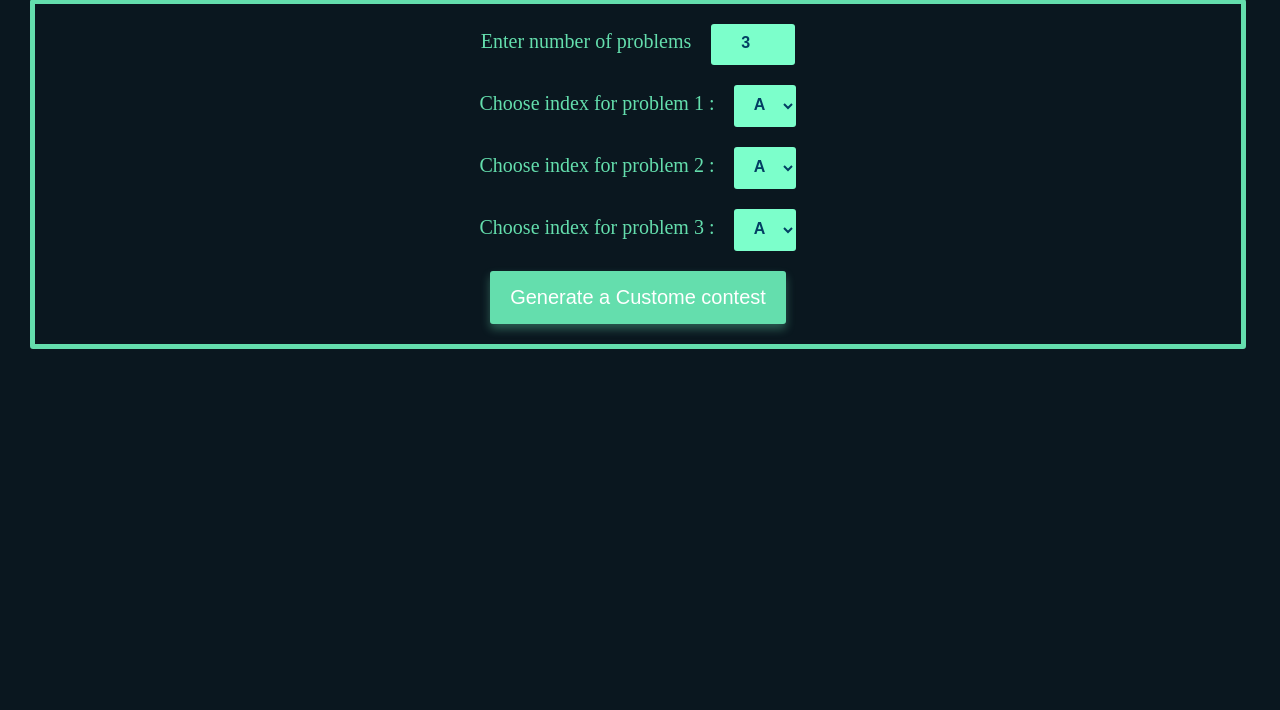
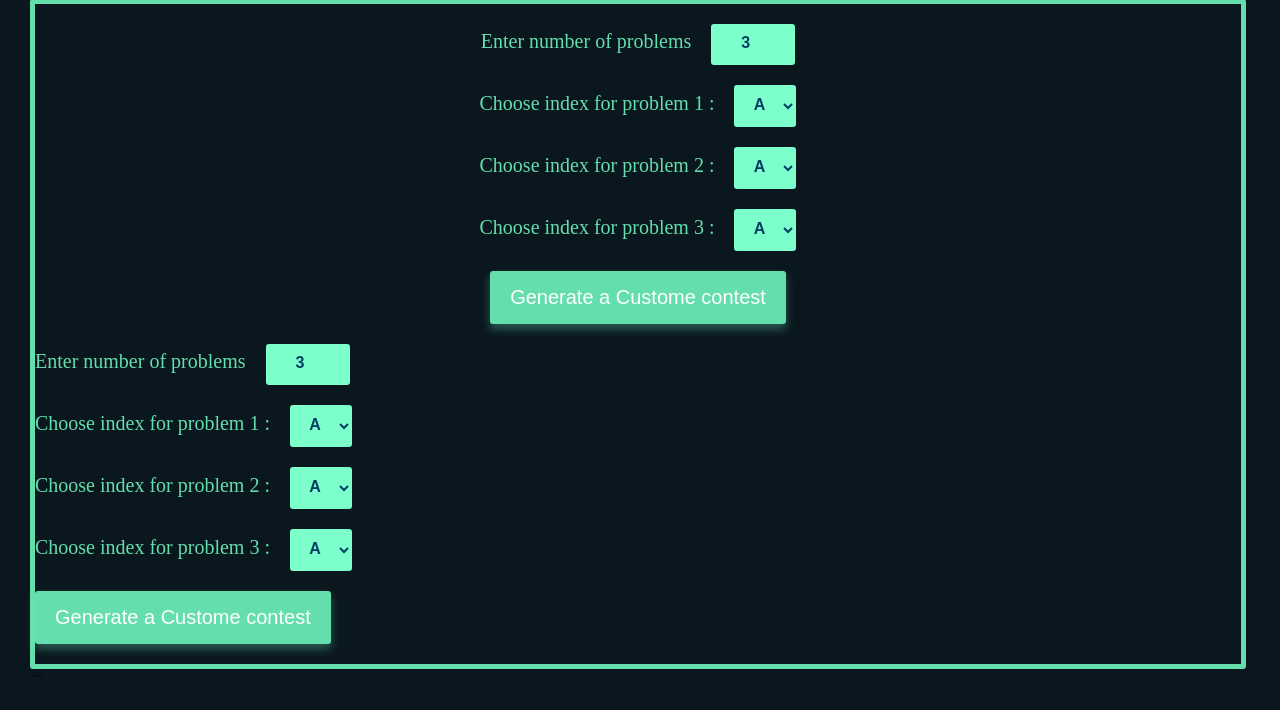
Before and after one commit to FazleRabbbiferdaus172/daily_contest_finder, a Django app: page /custome_problems in a window 1280 px wide. Shown: the part 341-1051 px from the top of the page. Before the commit the page ends 690 px from the top, so only its background shows below. Run offline with Django 3.2, Linux system fonts and the light colour scheme; style sheets or scripts are compiled from the project's sources; some libraries are stand-ins or nearby versions.

Commit message:
urls and views for setting custome problemset

```diff
--- a/dailyRandomContest/urls.py
+++ b/dailyRandomContest/urls.py
@@ -16,7 +16,7 @@ Including another URLconf
 from django.conf.urls import url
 from django.contrib import admin
 from randomContestGenerator.views import (
-    Index, RandomContest, generate_random_contest, Allcontest, CustomeProblems, generate_custome_contest)
+    Index, RandomContest, generate_random_contest, Allcontest, CustomeProblems, generate_custome_contest, set_custome_problemset_struct)
 
 urlpatterns = [
     url(r'^admin/', admin.site.urls),
@@ -30,4 +30,6 @@ urlpatterns = [
         name='generate_random_contest'),
     url(r'^generate_custome_contest', generate_custome_contest,
         name='generate_custome_contest'),
+    url(r'^set_custome_problemset_struct', set_custome_problemset_struct,
+        name='set_custome_problemset_struct'),
 ]
--- a/randomContestGenerator/forms.py
+++ /dev/null
@@ -1 +0,0 @@
-from django import forms
--- a/randomContestGenerator/templates/customeproblems.html
+++ b/randomContestGenerator/templates/customeproblems.html
@@ -31,6 +31,35 @@
         </form>
     </div>
 
+
+    <!-- <div v-if="state==='False'" class="dailypractice__generator">
+        <!-- <form action="{% url 'generate_custome_contest' %}" method="POST" class="form" id="custome_contest_form"> -->
+        <form action="#" method="POST" class="form" id="custome_contest_form">
+            {% csrf_token %}
+            <div class="dailypractice__input">
+                <label for="num" class="dailypractice__input-label">Enter number of problems</label>
+                <input v-model="number" type="number" min="1" max="15" name="num" id="num" class="dailypractice__input-box">
+            </div>
+
+            <!-- <h1 v-for="n in parseInt(number)" :key="n">[[ n ]]</h1> -->
+            <div v-for="n in parseInt(number)" :key="n" class="dailypractice__index">
+                <label :for="n" class="dailypractice__index-label" >Choose index for problem [[ n ]] :</label>
+                <select :name="n" :id="n" class="dailypractice__index-option">
+                <option value="A" class="dailypractice__index-option">A</option>
+                <option value="B" class="dailypractice__index-option">B</option>
+                <option value="C" class="dailypractice__index-option">C</option>
+                <option value="D" class="dailypractice__index-option">D</option>
+                <option value="D" class="dailypractice__index-option">E</option>
+                <option value="D" class="dailypractice__index-option">F</option>
+                </select>
+            </div>
+
+            <div class="form__button-submit dailypractice__button">
+                <input type="submit" class="btn" value="Generate a Custome contest">
+            </div>
+        </form>
+    </div> -->
+
     <div v-if="state==='True'">
         <!-- <h1 v-if="state==='Hungry'"> Oh! IF works</h1>
         <h1 v-else> [[ state ]] </h1>
```
